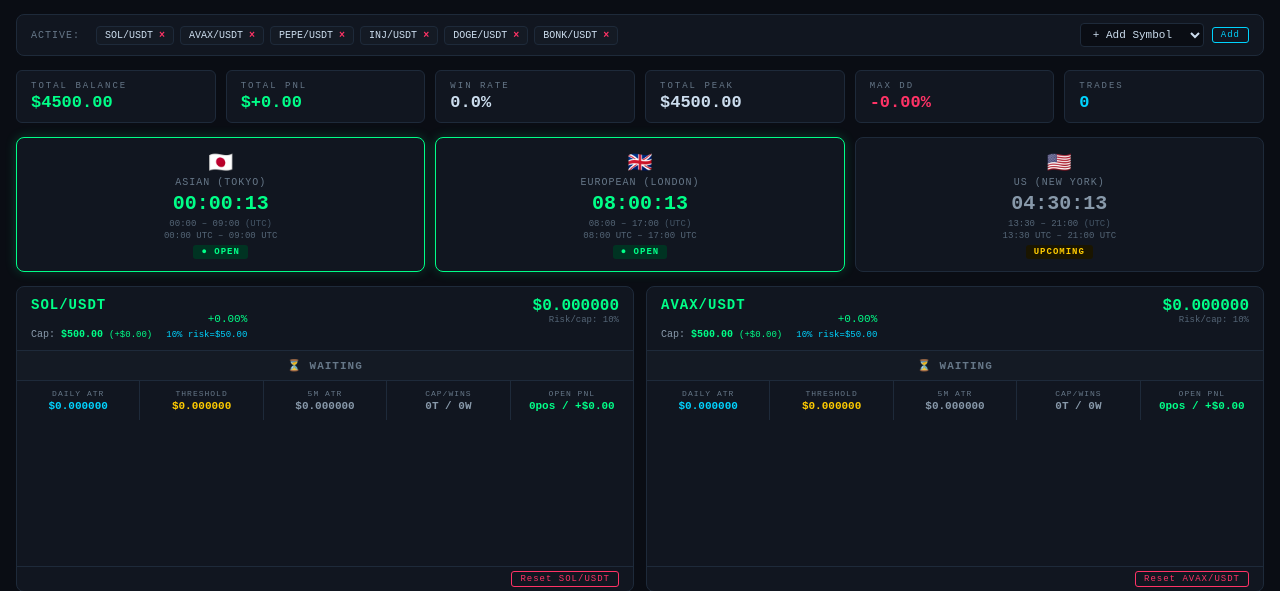
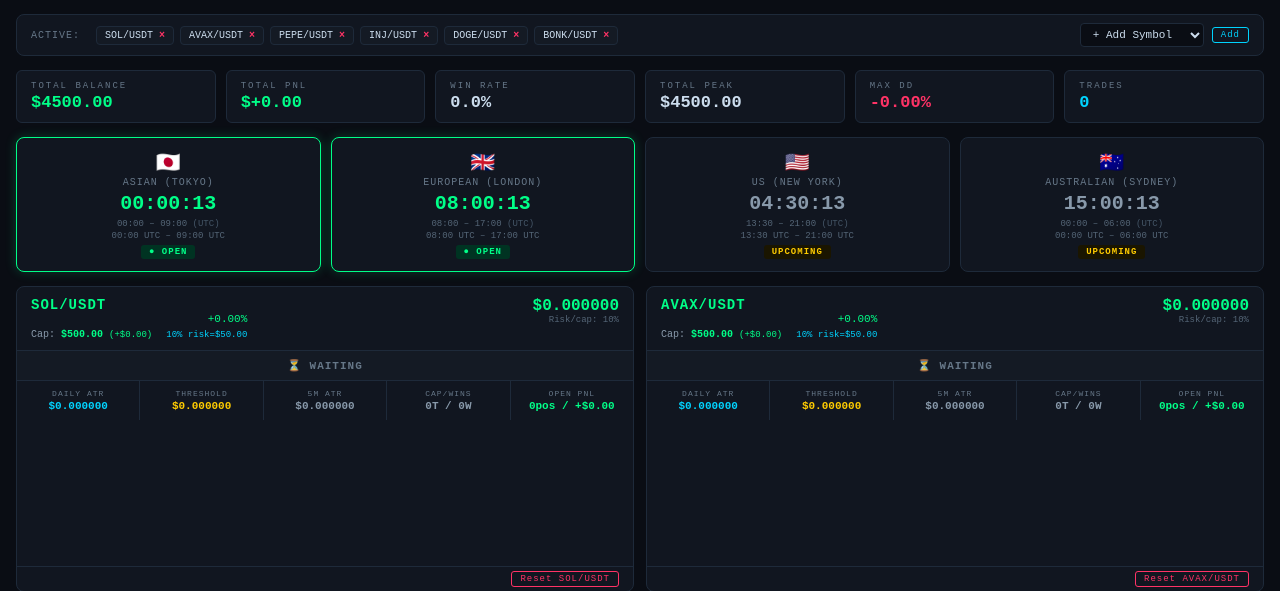
Before and after one commit to rioned/atlantide-crypto-lab, a Flask app: page / in a window 1280 px wide. Shown: the part 62-653 px from the top of the page. Run offline with Flask 3, Linux system fonts and the light colour scheme; data that the repository does not hold is empty.

Commit message:
Market sessions: add Australian (Sydney) 00:00-06:00 UTC, 4-col grid

```diff
--- a/app.py
+++ b/app.py
@@ -75,6 +75,12 @@
         "open_utc_hour": 13, "open_utc_minute": 30,
         "close_utc_hour": 21, "close_utc_minute": 0,
         "emoji": "🇺🇸",
+    },
+    {
+        "id": "australian", "name": "Australian (Sydney)",
+        "open_utc_hour": 0, "open_utc_minute": 0,
+        "close_utc_hour": 6, "close_utc_minute": 0,
+        "emoji": "🇦🇺",
     },
 ]
 
--- a/templates/dashboard.html
+++ b/templates/dashboard.html
@@ -126,7 +126,7 @@
 
     /* Market Sessions */
     .sessions-bar {
-      display: grid; grid-template-columns: repeat(3, 1fr); gap: 10px; margin-bottom: 14px;
+      display: grid; grid-template-columns: repeat(4, 1fr); gap: 10px; margin-bottom: 14px;
     }
     .session-card {
       background: #111620; border: 1px solid #1e2a3a; border-radius: 8px; padding: 12px 14px;
```
